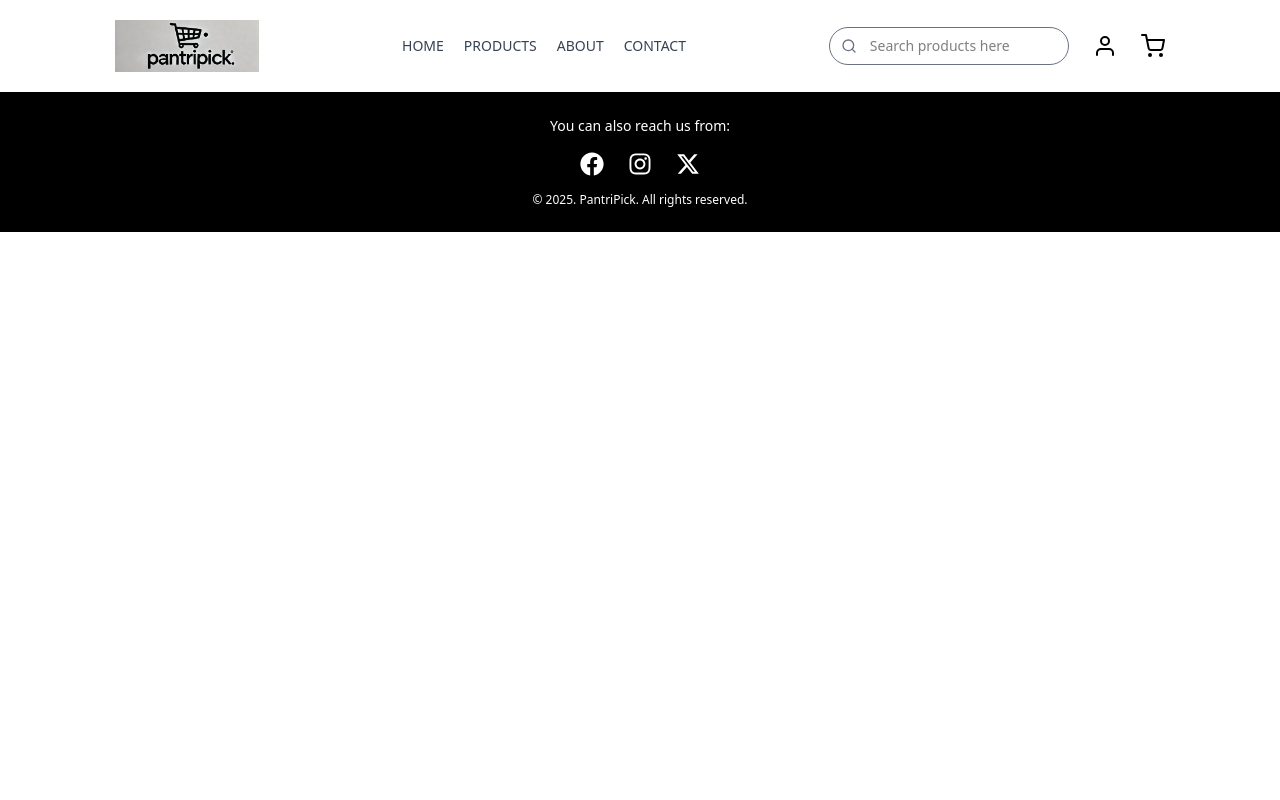
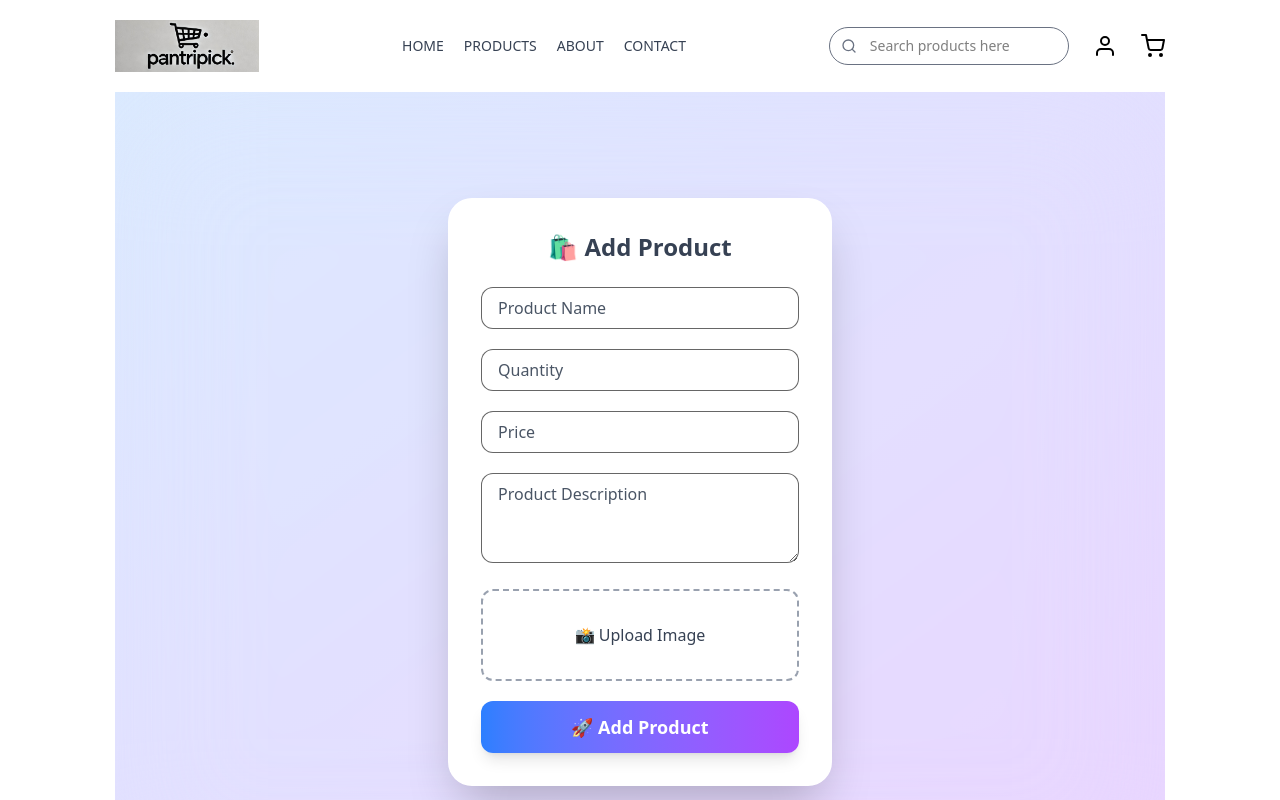
Before and after one commit to rishabhrm/pantripick, a React (Vite) app in the folder frontend/: page /addproduct in a window 1280 px wide. Shown: the top 800 px of the page. Built offline with nearby package versions, Linux system fonts and the light colour scheme.

Commit message:
Added addproduct & order page

```diff
--- a/frontend/src/App.jsx
+++ b/frontend/src/App.jsx
@@ -31,6 +31,9 @@ import EditProfile from './pages/account/Edit'
 import AdminLogin from './pages/admin/AdminLogin'
 import UserList from './pages/admin/userList'
 import ItemList from './pages/admin/itemList'
+import AddProduct from "./pages/admin/AddProduct"
+import AllOrders from "./pages/admin/Order";
+
 
 
 function App() {
@@ -58,7 +61,8 @@ function App() {
           <Route path='/admin' element={<AdminLogin />} />
           <Route path='/userlist' element={<UserList />} />
           <Route path='/itemlist' element={<ItemList />} />
-
+          <Route path="/addproduct" element={<AddProduct />} />
+          <Route path="/order" element={<AllOrders />} />
         </Routes>
       </div>
       <Footer />
--- /dev/null
+++ b/frontend/src/pages/admin/AddProduct.jsx
@@ -0,0 +1,96 @@
+import React, { useState } from "react";
+
+const AddProduct = () => {
+  const [formData, setFormData] = useState({
+    name: "",
+    quantity: "",
+    price: "",
+    description: "",
+    image: null,
+  });
+
+  const handleChange = (e) => {
+    const { name, value } = e.target;
+    setFormData({ ...formData, [name]: value });
+  };
+
+  const handleFileChange = (e) => {
+    setFormData({ ...formData, image: e.target.files[0] });
+  };
+
+  const handleSubmit = (e) => {
+    e.preventDefault();
+    console.log("Form submitted:", formData);
+  };
+
+  return (
+    <div className="flex items-center justify-center min-h-screen bg-gradient-to-br from-blue-100 to-purple-200 relative">
+      {/* Background Blur Effect */}
+      <div className="absolute inset-0 backdrop-blur-3xl opacity-80"></div>
+
+      {/* Glassmorphism Form Container */}
+      <div className="relative z-10 bg-white bg-opacity-20 backdrop-blur-lg p-8 rounded-3xl shadow-2xl w-96 border border-white/30">
+        <h2 className="text-center text-2xl font-bold text-gray-700 mb-6">
+          🛍 Add Product
+        </h2>
+
+        <form onSubmit={handleSubmit} className="space-y-5">
+          <input
+            type="text"
+            className="w-full px-4 py-2 bg-white bg-opacity-30 border border-black/60 text-gray-800 placeholder-gray-600 rounded-xl focus:ring-2 focus:ring-blue-400 outline-none transition-all"
+            name="name"
+            placeholder="Product Name"
+            required
+            onChange={handleChange}
+          />
+          <input
+            type="number"
+            className="w-full px-4 py-2 bg-white bg-opacity-30 border border-black/60 text-gray-800 placeholder-gray-600 rounded-xl focus:ring-2 focus:ring-blue-400 outline-none transition-all"
+            name="quantity"
+            placeholder="Quantity"
+            required
+            onChange={handleChange}
+          />
+          <input
+            type="number"
+            className="w-full px-4 py-2 bg-white bg-opacity-30 border border-black/60 text-gray-800 placeholder-gray-600 rounded-xl focus:ring-2 focus:ring-blue-400 outline-none transition-all"
+            name="price"
+            placeholder="Price"
+            required
+            onChange={handleChange}
+          />
+          <textarea
+            className="w-full px-4 py-2 bg-white bg-opacity-30 border border-black/60 text-gray-800 placeholder-gray-600 rounded-xl focus:ring-2 focus:ring-blue-400 outline-none transition-all"
+            name="description"
+            placeholder="Product Description"
+            rows="3"
+            required
+            onChange={handleChange}
+          ></textarea>
+
+          {/* File Upload */}
+          <label className="w-full flex flex-col items-center justify-center border-2 border-dashed border-gray-400 py-8 rounded-xl cursor-pointer hover:border-blue-500 transition">
+            <span className="text-gray-700">📸 Upload Image</span>
+            <input
+              type="file"
+              name="image"
+              accept="image/*"
+              className="hidden"
+              onChange={handleFileChange}
+            />
+          </label>
+
+          {/* Glassmorphism Button */}
+          <button
+            type="submit"
+            className="w-full bg-gradient-to-r from-blue-500 to-purple-500 text-white py-3 rounded-xl text-lg font-semibold shadow-lg hover:shadow-blue-400 hover:scale-105 transition-all"
+          >
+            🚀 Add Product
+          </button>
+        </form>
+      </div>
+    </div>
+  );
+};
+
+export default AddProduct;
--- /dev/null
+++ b/frontend/src/pages/admin/Order.jsx
@@ -0,0 +1,58 @@
+import React from "react";
+
+const orders = [
+  { id: "OD001", items: "Amul Cheese Block - Qty: 1, Quaker Rolled Oats - Qty: 2", quantity: 3, cost: "₹720", recipient: "Rishabh" },
+  { id: "OD002", items: "Amul Cheese Block - Qty: 1, Quaker Rolled Oats - Qty: 2", quantity: 2, cost: "₹57", recipient: "Ankit" },
+  { id: "OD003", items: "Amul Cheese Block - Qty: 1, Quaker Rolled Oats - Qty: 2", quantity: 4, cost: "₹40", recipient: "Shailendra" },
+  { id: "OD004", items: "Amul Cheese Block - Qty: 1, Quaker Rolled Oats - Qty: 2", quantity: 1, cost: "₹50", recipient: "Lakshya" },
+  { id: "OD005", items: "Amul Cheese Block - Qty: 1, Quaker Rolled Oats - Qty: 1", quantity: 3, cost: "₹70", recipient: "Raj" },
+  { id: "OD006", items: "Amul Cheese Block - Qty: 1, Quaker Rolled Oats - Qty: 2", quantity: 1, cost: "₹20", recipient: "Anu" },
+];
+
+const AllOrders = () => {
+  return (
+    <div className="min-h-screen bg-cover bg-center flex flex-col items-center justify-center relative p-6"
+      style={{ backgroundImage: "url('/Image/orders-bg.jpg')" }}>
+
+      {/* Overlay */}
+      <div className="absolute inset-0 bg-black opacity-60"></div>
+
+      {/* Orders Container */}
+      <div className="relative z-10 bg-white bg-opacity-90 p-8 rounded-3xl shadow-lg w-full max-w-5xl">
+        <h2 className="text-center text-2xl font-bold uppercase mb-6 text-gray-800">All Orders</h2>
+        <div className="overflow-x-auto">
+          <table className="w-full text-left border-collapse">
+            <thead>
+              <tr className="bg-gray-200 text-gray-800">
+                <th className="p-3">Order ID</th>
+                <th className="p-3">Items</th>
+                <th className="p-3">Quantity</th>
+                <th className="p-3">Cost</th>
+                <th className="p-3">Recipient</th>
+                <th className="p-3">Actions</th>
+              </tr>
+            </thead>
+            <tbody>
+              {orders.map((order, index) => (
+                <tr key={index} className="border-b hover:bg-gray-100 transition">
+                  <td className="p-3">{order.id}</td>
+                  <td className="p-3">{order.items}</td>
+                  <td className="p-3">Total Items: {order.quantity}</td>
+                  <td className="p-3">{order.cost}</td>
+                  <td className="p-3">{order.recipient}</td>
+                  <td className="p-3">
+                    <button className="bg-red-500 text-white px-4 py-2 rounded-lg hover:bg-red-700 transition">
+                      Cancel
+                    </button>
+                  </td>
+                </tr>
+              ))}
+            </tbody>
+          </table>
+        </div>
+      </div>
+    </div>
+  );
+};
+
+export default AllOrders;
```
